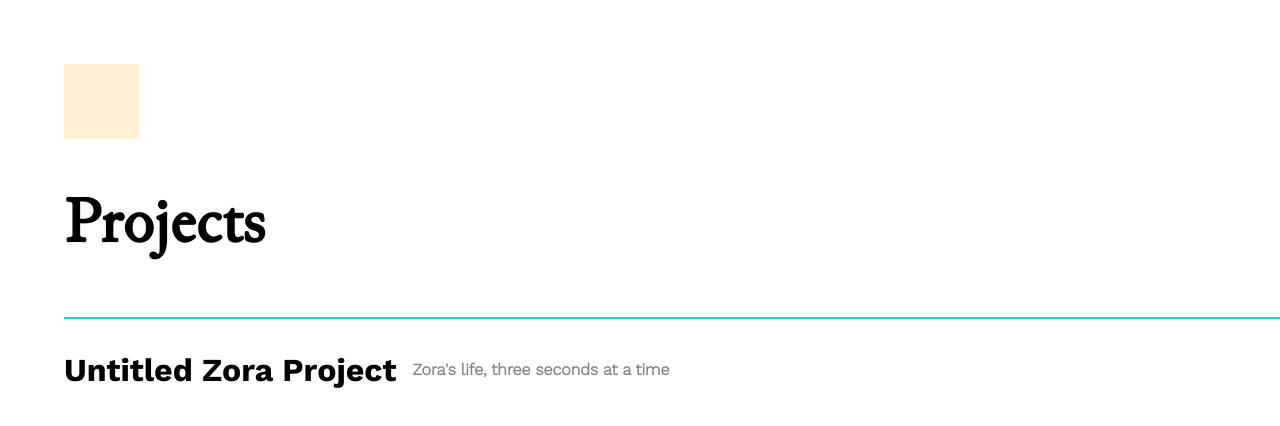
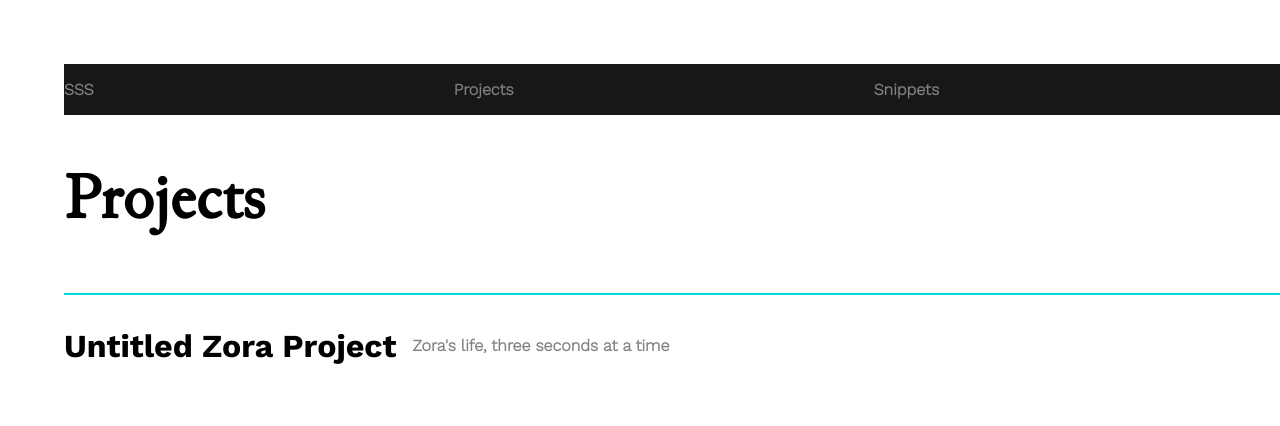
Before and after one commit to sanjeev-/personalsite, a React (Create React App) app in the folder frontend/: page /projects in a window 1280 px wide. Shown: the top 426 px of the page. Built offline with nearby package versions, Linux system fonts and the light colour scheme; no server answers.

Commit message:
add to frontend system

```diff
--- a/frontend/src/App.js
+++ b/frontend/src/App.js
@@ -1,7 +1,9 @@
 import React from "react";
-import DrawAreaConnector from "./components/DrawAreaConnector";
 import Flex from "./styles/styles.js";
 import Intro from "./components/Intro/IntroMain";
+import Header from "./components/Header";
+
+import { colors } from "./designSystem/theme";
 import "./App.css";
 
 class MainApp extends React.Component {
@@ -9,21 +11,14 @@ class MainApp extends React.Component {
     return (
       <div className="MainApp">
         <body>
-          <Flex
-            // justifyContent="center"
-            // alignItems="center"
-            minHeight="100vh"
-            width="100%"
-          >
+          <Flex backgroundColor={colors.grey[2]} minHeight="100vh" width="100%">
             <Flex
-              flexDirection={["column", "row", "row"]}
+              flexDirection={"column"}
               width="100%"
               justifyContent="space-around"
               pt={["50px"]}
             >
-              <Flex>
-                <DrawAreaConnector />
-              </Flex>
+              <Header />
               <Flex>
                 <Intro />
               </Flex>
--- a/frontend/src/components/Header.js
+++ b/frontend/src/components/Header.js
@@ -1,10 +1,19 @@
 import React from "react";
 import Flex from "../styles/styles.js";
+import Text from "./styledBaseComponents/Text";
+import { colors } from "../designSystem/theme";
 
 const Header = () => {
   return (
-    <Flex>
-      <Flex height="75px" width="75px" bg="rgba(255, 239, 213, 1)" />
+    <Flex
+      width="100%"
+      backgroundColor={colors.grey[2]}
+      justifyContent="space-between"
+    >
+      <Text>SSS</Text>
+      <Text>Projects</Text>
+      <Text>Snippets</Text>
+      <Text>About</Text>
     </Flex>
   );
 };
--- /dev/null
+++ b/frontend/src/designSystem/theme/colors.js
@@ -0,0 +1,7 @@
+const colors = {
+  purple: ["#F6F6FF", "#C8C8FE"],
+  green: ["#99D69C"],
+  grey: ["#A5ACB8", "#505669", "#171717"],
+};
+
+export default colors;
--- /dev/null
+++ b/frontend/src/designSystem/theme/index.js
@@ -0,0 +1 @@
+export { default as colors } from "./colors";
```
